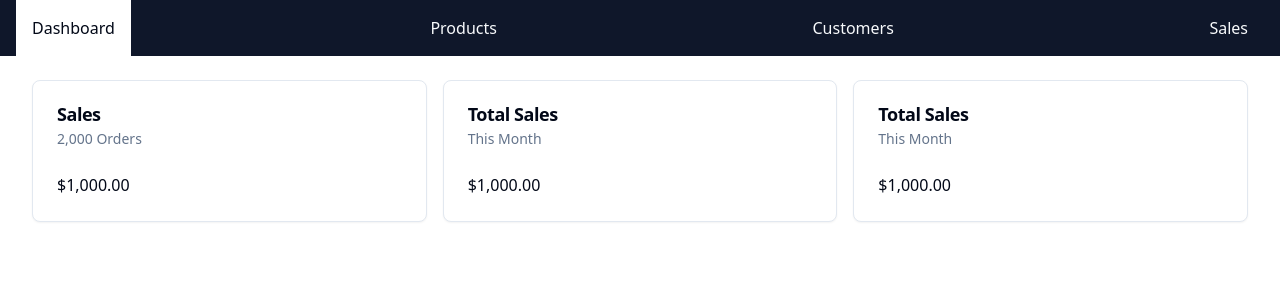
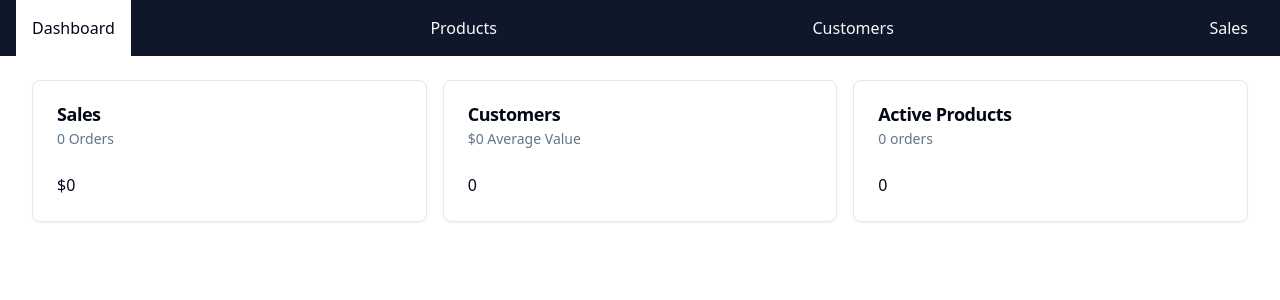
Before and after one commit to ImalKesara/donutStore, a SvelteKit app: page /admin in a window 1280 px wide. Shown: the top 300 px of the page. Built offline with nearby package versions, Linux system fonts and the light colour scheme; no server answers; the database is empty.

Commit message:
added func to dashboards

```diff
--- a/src/routes/admin/+page.svelte
+++ b/src/routes/admin/+page.svelte
@@ -1,34 +1,36 @@
 <script lang="ts">
 	import * as Card from '$lib/components/ui/card';
-	import { formartNumber } from '$lib/utils';
+	import { formartNumber, formatCurrency } from '$lib/utils';
 
 	type DashboardCardProps = {
 		title: string;
 		subtitle: string;
 		body: string;
 	};
+	let { data } = $props();
+	let { salesData, productData, userData } = $derived(data);
 </script>
 
 <div class="grid grid-cols-1 gap-4 md:grid-cols-2 lg:grid-cols-3">
 	<div>
 		{@render dashboard({
 			title: 'Sales',
-			subtitle: `${formartNumber(2000)} Orders`,
-			body: '$1,000.00'
+			subtitle: `${formartNumber(salesData.numberOfSales)} Orders`,
+			body: formatCurrency(salesData.amount)
 		})}
 	</div>
 	<div>
 		{@render dashboard({
-			title: 'Total Sales',
-			subtitle: 'This Month',
-			body: '$1,000.00'
+			title: 'Customers',
+			subtitle: `${formatCurrency(userData.averageValuePerUser)} Average Value`,
+			body: formartNumber(userData.userCount)
 		})}
 	</div>
 	<div>
 		{@render dashboard({
-			title: 'Total Sales',
-			subtitle: 'This Month',
-			body: '$1,000.00'
+			title: 'Active Products',
+			subtitle: `${formartNumber(productData.inactiveCount)} orders`,
+			body: formartNumber(productData.activeCount)
 		})}
 	</div>
 </div>
```
